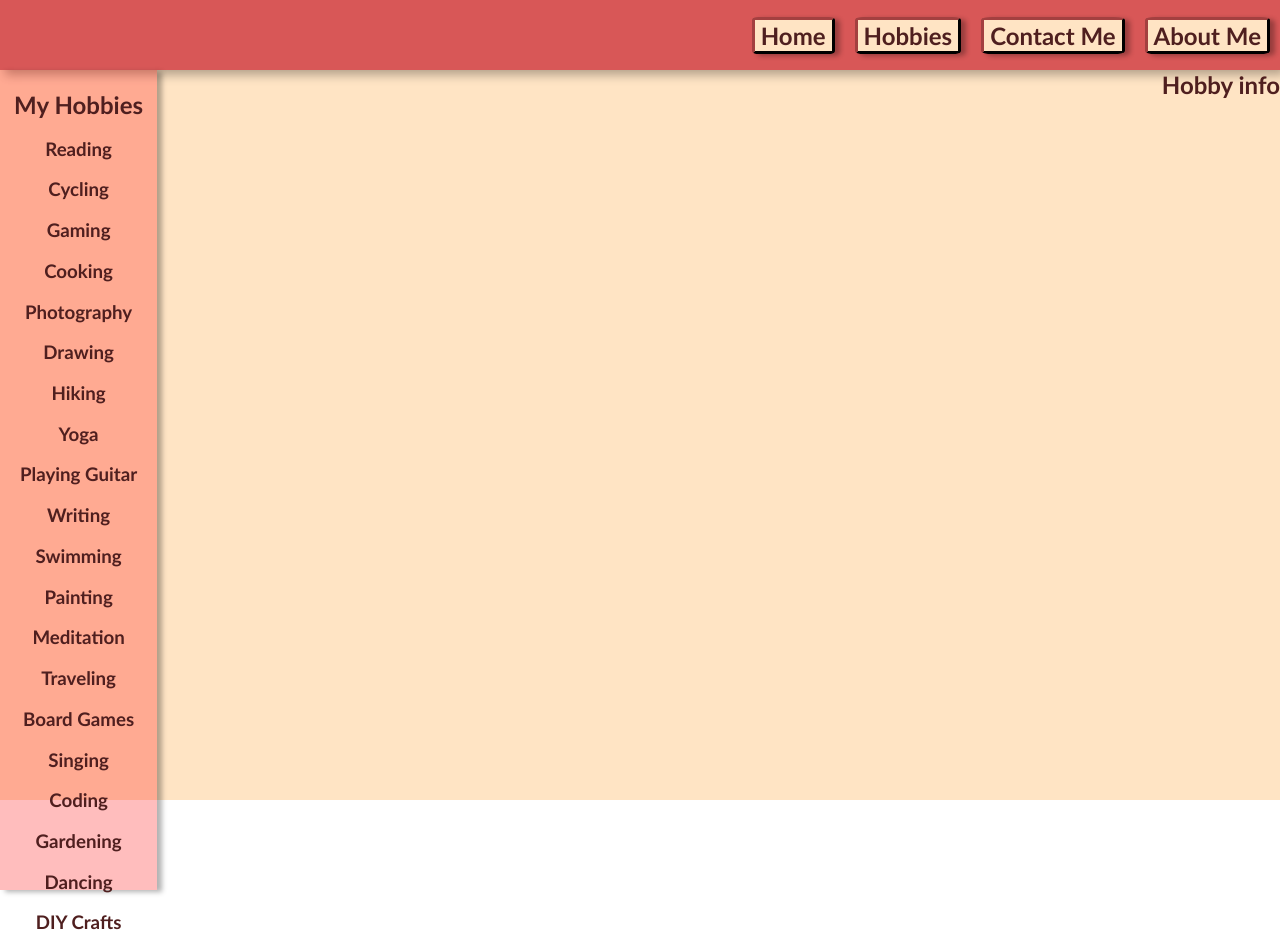
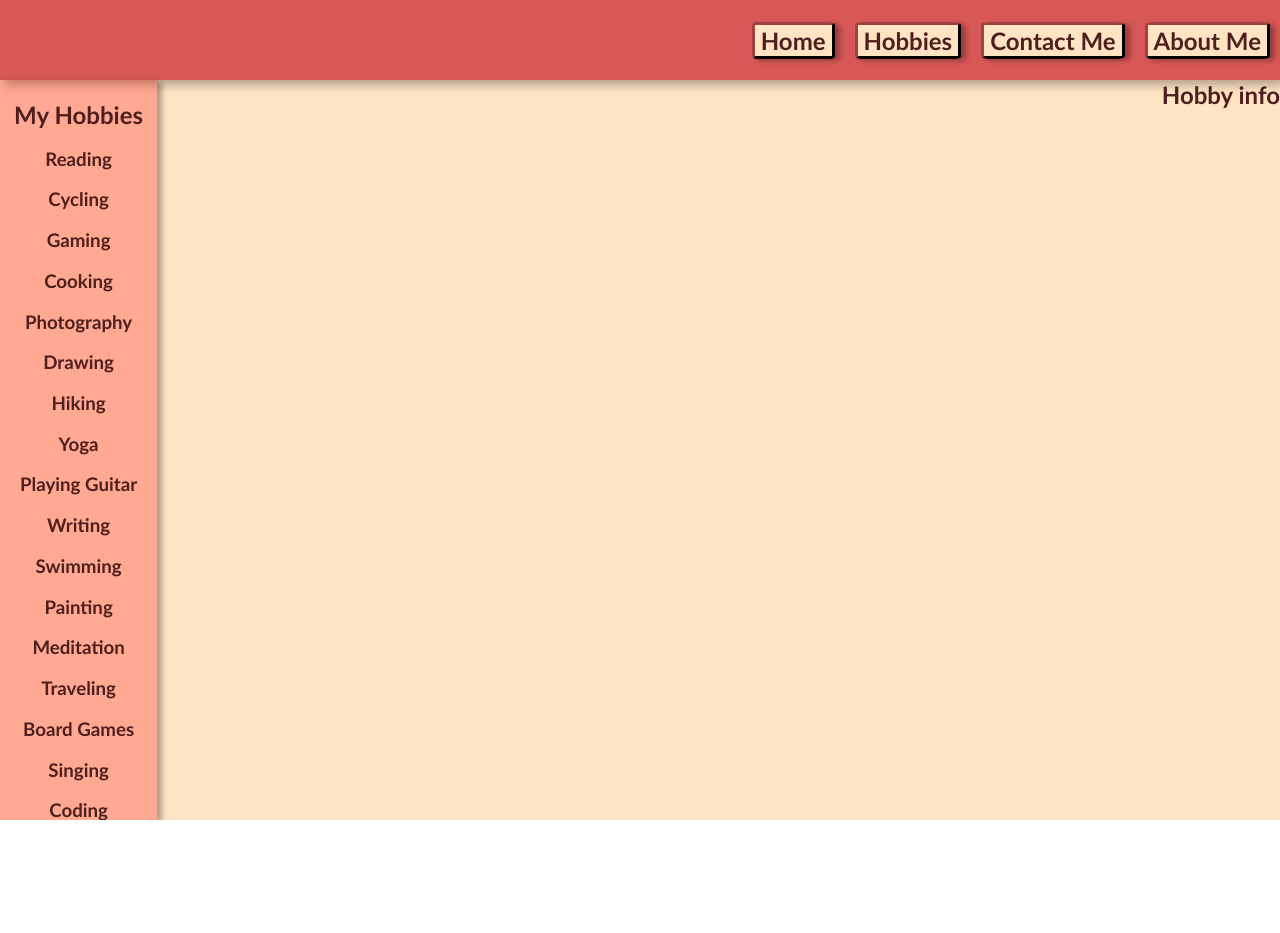
Before and after one commit to ekaczor/friends-app, a React (Create React App) app: page /hobbies in a window 1280 px wide. After the commit the page ends 820 px from the top, so only its background shows below. Built offline with nearby package versions, Linux system fonts and the light colour scheme.

Commit message:
some styling

```diff
--- a/src/App.css
+++ b/src/App.css
@@ -1,6 +1,6 @@
 nav{
   background-color: rgb(216, 87, 87);
-  height: 70px;
+  height: 10vh;
   display: flex;
   justify-content: flex-end;
   align-items: center;
@@ -50,7 +50,7 @@ box-shadow: 5px 2px 5px rgba(0, 0, 0, 0.3);
 
 .home-body{
   background-color: bisque;
-  height: 100vh;
+  height: 100%;
 }
 
 .home-info{
@@ -109,41 +109,24 @@ box-shadow: 5px 2px 5px rgba(0, 0, 0, 0.3);
   min-width: 550px;
 }
 
-.Hobby-page {
-  display: flex;
-  justify-content: space-between;
+/* width */
+::-webkit-scrollbar {
+  width: 10px;
 }
 
-.my-hobbies {
-  padding-top: 20px;
-  color: rgb(79, 31, 31);
-  font-family: 'Gill Sans', 'Gill Sans MT', Calibri, 'Trebuchet MS', sans-serif;
-  font-weight: bold;
-  text-align: center;
-  background-color: rgba(255, 18, 18, 0.276);
-  height: 100vh;
-  box-shadow: 5px 2px 5px rgba(0, 0, 0, 0.3);
-  text-align: center;
-  font-size: x-large;
+/* Track */
+::-webkit-scrollbar-track {
+  background: #f1f1f1;
 }
 
-.hobby-info {
-  color: rgb(79, 31, 31);
-  font-family: 'Gill Sans', 'Gill Sans MT', Calibri, 'Trebuchet MS', sans-serif;
-  font-weight: bold;
-  text-align: center;
-  text-align: center;
-  font-size: x-large;
+/* Handle */
+::-webkit-scrollbar-thumb {
+  background: rgb(216, 87, 87);
+  border: solid 1px;
+  border-color: white;
 }
 
-.hobby-card {
-  font-size: medium;
-  margin-left: 20px;
-  margin-right: 20px;
+/* Handle on hover */
+::-webkit-scrollbar-thumb:hover {
+  background: rgb(79, 31, 31);
 }
-
-.hobby-card:hover {
-  transform: scale(1.2);
-  cursor: pointer;
-  color: white;
-}
--- a/src/pages/hobbies-page/HobbiesPage.js
+++ b/src/pages/hobbies-page/HobbiesPage.js
@@ -2,6 +2,7 @@ import React from "react";
 import NavBar from "../../navBar/NavBar";
 import HobbyCard from "./HobbyCard";
 import mockHobbies from "./MockHobbies";
+import './hobby_style.css'
 
 //Need to make the My Hobbies a scroll container for when the api is used.
 const HobbiesPage = ({hobbies}) => {
--- /dev/null
+++ b/src/pages/hobbies-page/hobby_style.css
@@ -0,0 +1,39 @@
+.Hobby-page {
+    display: flex;
+    justify-content: space-between;
+  }
+
+  .my-hobbies {
+    padding-top: 20px;
+    color: rgb(79, 31, 31);
+    font-family: 'Gill Sans', 'Gill Sans MT', Calibri, 'Trebuchet MS', sans-serif;
+    font-weight: bold;
+    text-align: center;
+    background-color: rgba(255, 18, 18, 0.276);
+    height: 90vh;
+    box-shadow: 5px 2px 5px rgba(0, 0, 0, 0.3);
+    text-align: center;
+    font-size: x-large;
+    overflow: auto;
+  }
+
+  .hobby-info {
+    color: rgb(79, 31, 31);
+    font-family: 'Gill Sans', 'Gill Sans MT', Calibri, 'Trebuchet MS', sans-serif;
+    font-weight: bold;
+    text-align: center;
+    text-align: center;
+    font-size: x-large;
+  }
+
+  .hobby-card {
+    font-size: medium;
+    margin-left: 20px;
+    margin-right: 20px;
+  }
+
+  .hobby-card:hover {
+    transform: scale(1.2);
+    cursor: pointer;
+    color: white;
+  }
```
